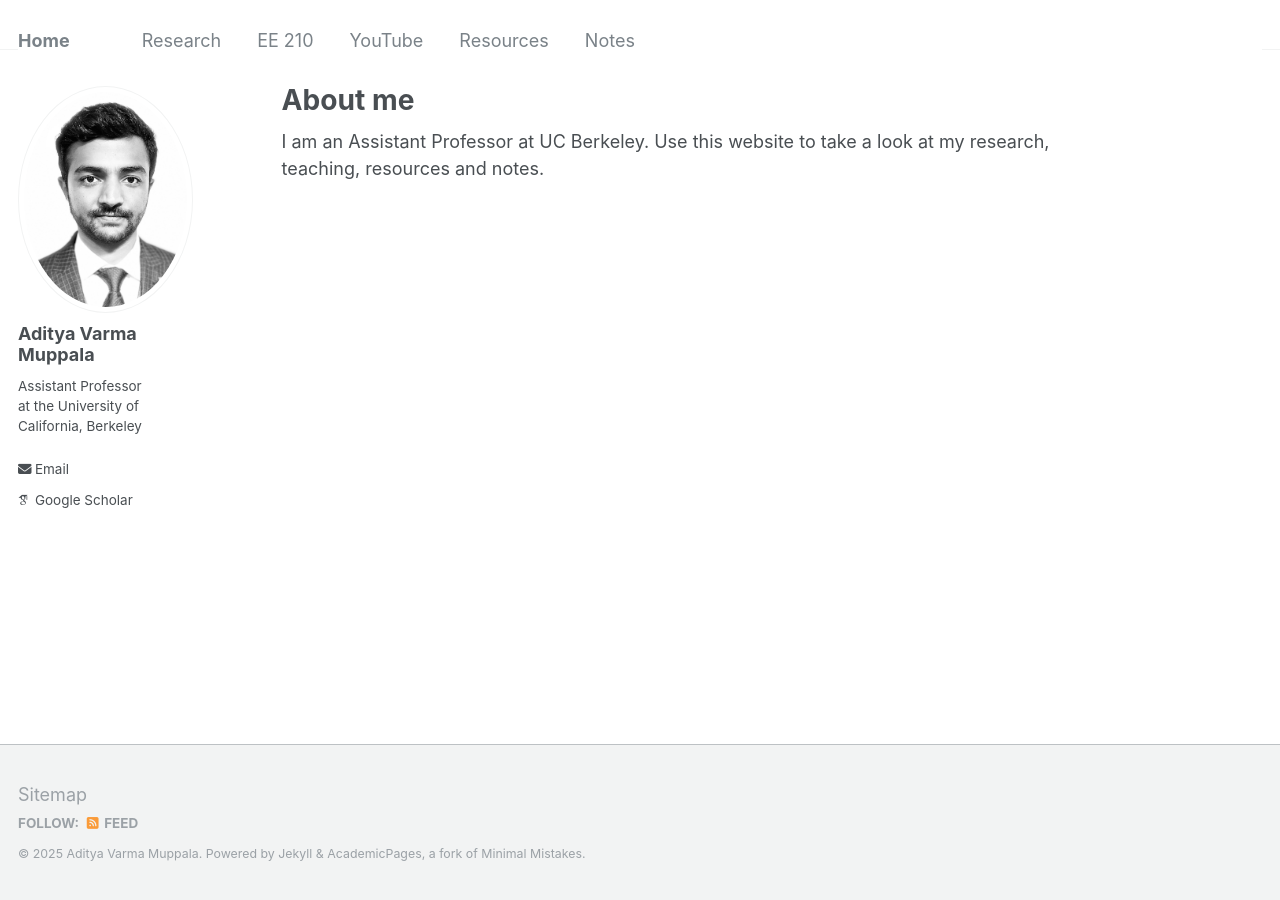
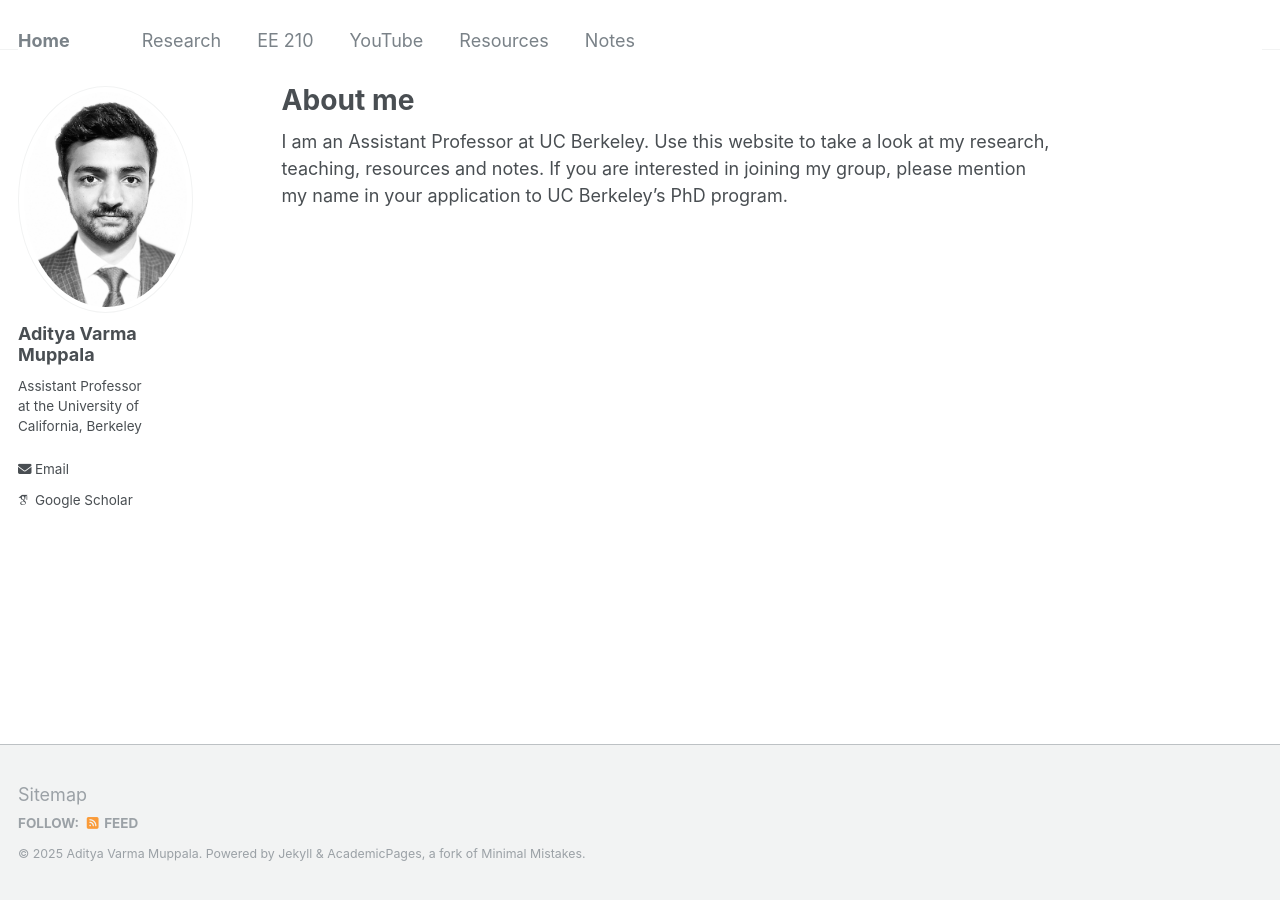
Before and after one commit to AdityaMuppala/adityamuppala.github.io, a Jekyll site: the page built from _pages/about.md, in a window 1280 px wide. Built offline with Jekyll 4.4.1, drawn with Linux system fonts in a browser that asks for light colours; some web fonts are replaced.

Commit message:
Update about.md

```diff
--- a/_pages/about.md
+++ b/_pages/about.md
@@ -7,4 +7,4 @@ redirect_from:
   - /about.html
 ---
 
-I am an Assistant Professor at UC Berkeley. Use this website to take a look at my research, teaching, resources and notes.
+I am an Assistant Professor at UC Berkeley. Use this website to take a look at my research, teaching, resources and notes. If you are interested in joining my group, please mention my name in your application to UC Berkeley's PhD program.
```
